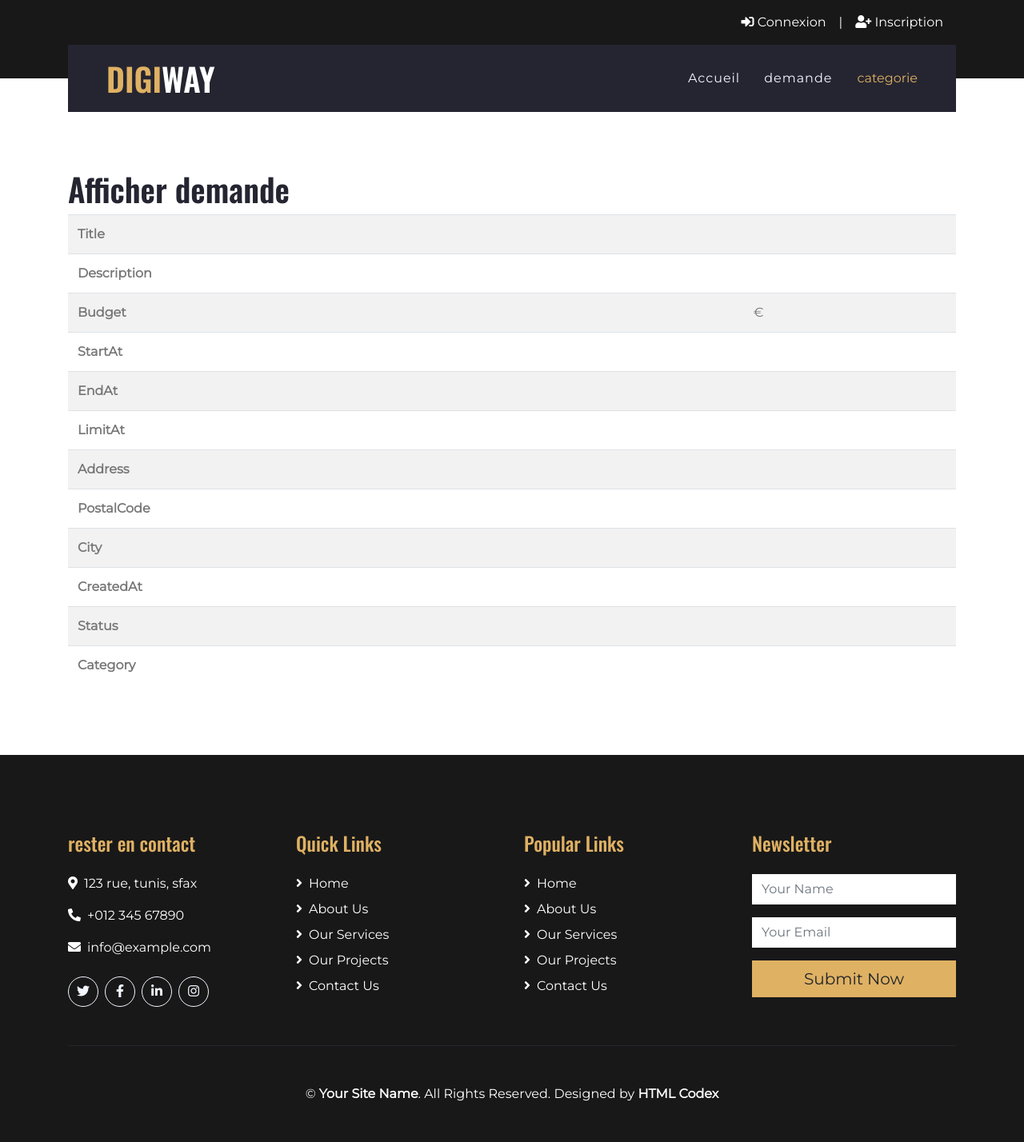
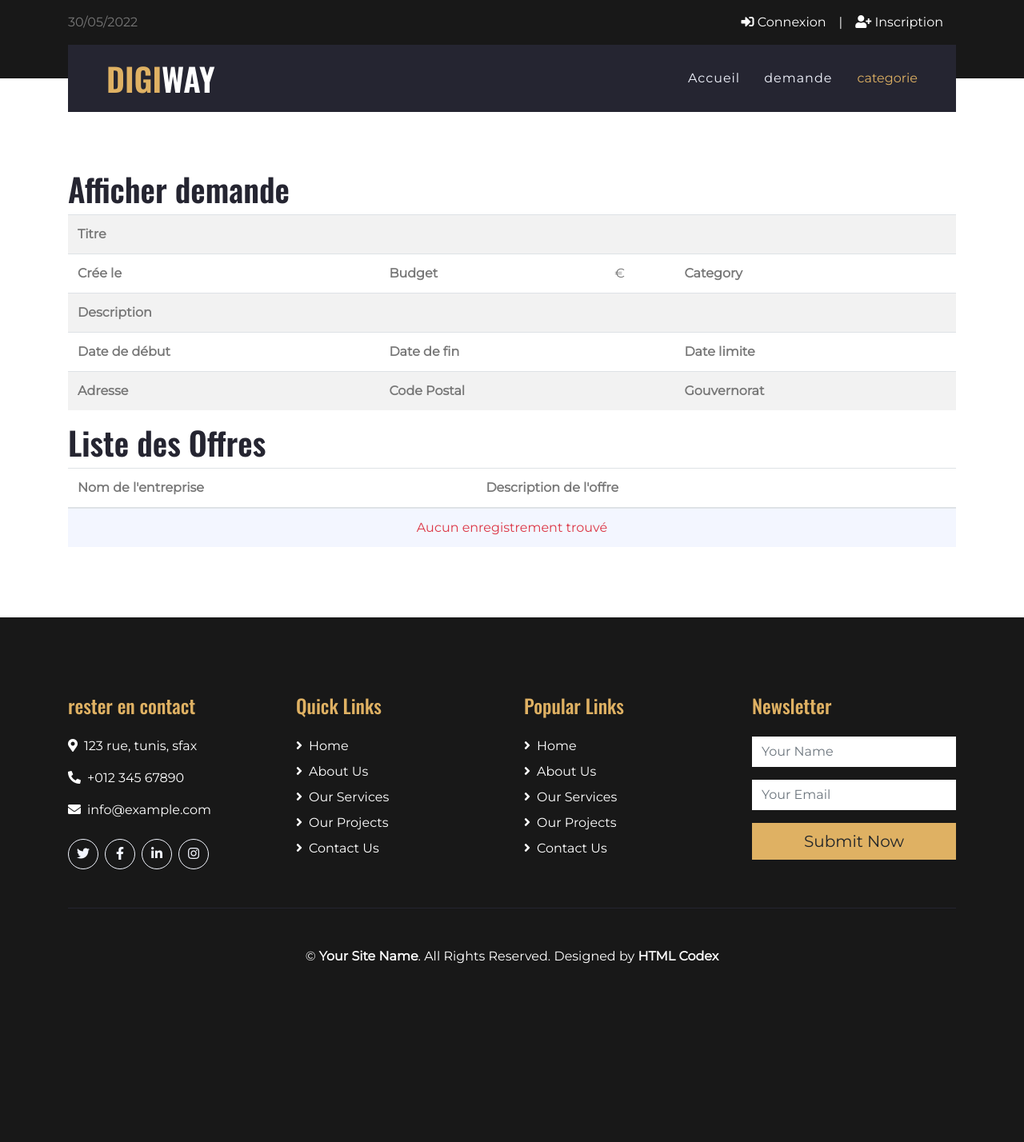
Before and after one commit to medjalil/pfe-sarra, a Symfony app: template templates/demande/show.html.twig in a window 1280 px wide. Shown: the whole page at 80% size. After the commit the page ends 1205 px from the top, so only its background shows below. Run offline with Twig, Linux system fonts and the light colour scheme; the template is opened without the code that fills it, so the values that code supplies are empty; some libraries are stand-ins or nearby versions.

Commit message:
feat : update 29

```diff
--- a/templates/base.html.twig
+++ b/templates/base.html.twig
@@ -30,7 +30,7 @@
         <div class="row">
             <div class="col-md-6 text-center text-lg-left mb-2 mb-lg-0">
                 <div class="d-inline-flex align-items-center">
-
+                    {{ "now"|date('d/m/Y') }}
                 </div>
             </div>
             <div class="col-md-6 text-center text-lg-right">
@@ -39,7 +39,12 @@
                         <a href="{{ path('app_demande_index') }}"
                            class="text-white px-3"><i
                                     class="fas fa-list-alt"></i>
-                            Mes demandes</a>
+                            {% if is_granted('ROLE_CUSTOMER') %}
+                                Mes demandes
+                            {% else %}
+                                Liste des demandes
+                            {% endif %}
+                        </a>
                         <span class="text-white">| </span>
                         <div class="dropdown">
                             <a href="#" class="text-white dropdown-toggle px-3"
--- a/templates/demande/_status.html.twig
+++ b/templates/demande/_status.html.twig
@@ -1,6 +1,6 @@
 {% if status == 'Publiée' %}
     <span class="badge badge-success">{{ status }}</span>
-{% elseif status == 'Rservée' %}
+{% elseif status == 'Réservée' %}
     <span class="badge badge-info">{{ status }}</span>
 {% elseif status == 'Cloturée' %}
     <span class="badge badge-secondary">{{ status }}</span>
--- a/templates/demande/show.html.twig
+++ b/templates/demande/show.html.twig
@@ -4,60 +4,74 @@
 
 {% block body %}
     <div class="container">
-        <h1>Afficher demande</h1>
+        <h1>Afficher demande {{ demande.status }}</h1>
 
         <table class="table table-striped">
             <tbody>
             <tr>
-                <th>Title</th>
-                <td>{{ demande.title }}</td>
+                <th>Titre</th>
+                <td colspan="5">{{ demande.title }}</td>
+            </tr>
+            <tr>
+                <th>Crée le</th>
+                <td>{{ demande.createdAt ? demande.createdAt|date('d/m/Y') : '' }}</td>
+                <th>Budget</th>
+                <td>{{ demande.budget }}€</td>
+                <th>Category</th>
+                <td>{{ demande.subCategory }}</td>
+
             </tr>
             <tr>
                 <th>Description</th>
-                <td>{{ demande.description }}</td>
+                <td colspan="5">{{ demande.description }}</td>
             </tr>
             <tr>
-                <th>Budget</th>
-                <td>{{ demande.budget }}€</td>
+                <th>Date de début</th>
+                <td>{{ demande.startAt ? demande.startAt|date('d/m/Y') : '' }}</td>
+                <th>Date de fin</th>
+                <td>{{ demande.endAt ? demande.endAt|date('d/m/Y') : '' }}</td>
+                <th>Date limite</th>
+                <td>{{ demande.limitAt ? demande.limitAt|date('d/m/Y') : '' }}</td>
             </tr>
             <tr>
-                <th>StartAt</th>
-                <td>{{ demande.startAt ? demande.startAt|date('Y-m-d H:i:s') : '' }}</td>
-            </tr>
-            <tr>
-                <th>EndAt</th>
-                <td>{{ demande.endAt ? demande.endAt|date('Y-m-d H:i:s') : '' }}</td>
-            </tr>
-            <tr>
-                <th>LimitAt</th>
-                <td>{{ demande.limitAt ? demande.limitAt|date('Y-m-d H:i:s') : '' }}</td>
-            </tr>
-            <tr>
-                <th>Address</th>
+                <th>Adresse</th>
                 <td>{{ demande.address }}</td>
-            </tr>
-            <tr>
-                <th>PostalCode</th>
+                <th>Code Postal</th>
                 <td>{{ demande.postalCode }}</td>
-            </tr>
-            <tr>
-                <th>City</th>
+                <th>Gouvernorat</th>
                 <td>{{ demande.city }}</td>
-            </tr>
-            <tr>
-                <th>CreatedAt</th>
-                <td>{{ demande.createdAt ? demande.createdAt|date('Y-m-d H:i:s') : '' }}</td>
-            </tr>
-            <tr>
-                <th>Status</th>
-                <td>{{ demande.status }}</td>
-            </tr>
-            <tr>
-                <th>Category</th>
-                <td>{{ demande.subCategory }}</td>
             </tr>
             </tbody>
         </table>
+
+        <h1>Liste des Offres</h1>
+        <table class="table table-striped">
+            <thead>
+            <tr>
+                <th>Nom de l'entreprise</th>
+                <th>Description de l'offre</th>
+                <th></th>
+            </tr>
+            </thead>
+            <tbody>
+            {% for comment in demande.comments %}
+                <tr>
+                    <td>
+                        <a href="{{ path('app_profile_show',{'id':comment.createdBy.profile.id}) }}"> {{ comment.createdBy.profile.company }}</a>
+                    </td>
+                    <td>{{ comment.content }}</td>
+                    <td>
+                        <a href="{{ path('app_accept_offer',{'id':demande.id}) }}" class="btn btn-primary">Réserver</a>
+                    </td>
+                </tr>
+            {% else %}
+                <tr class="text-center text-danger bg-light">
+                    <td colspan="13">Aucun enregistrement trouvé</td>
+                </tr>
+            {% endfor %}
+            </tbody>
+        </table>
+
     </div>
 
 
```
Also changed, not shown: src/Controller/HomeController.php (+12 -0 lines), src/DataFixtures/AppFixtures.php (+6 -3 lines), src/Form/ProfileType.php (+7 -1 lines), templates/demande/index.html.twig (+7 -2 lines), templates/profile/show.html.twig (+26 -38 lines).
